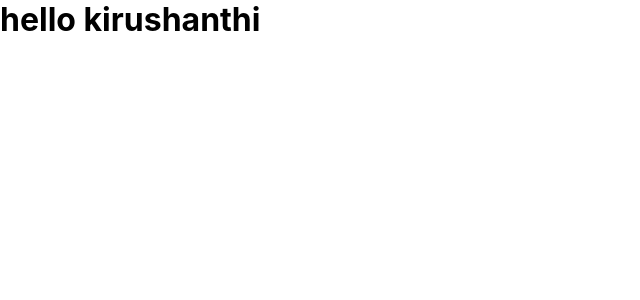
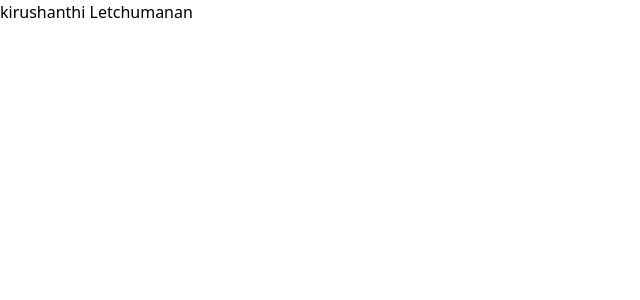
Before and after one commit to Kirushanthi26/portfolio, a React (Create React App) app: page / in a window 1280 px wide. Shown: the top 300 px of the page, without its empty margins (0-640 px from the left). Built offline with nearby package versions, Linux system fonts and the light colour scheme.

Commit message:
setup the Tailwind CSS

```diff
--- /dev/null
+++ b/craco.config.js
@@ -0,0 +1,11 @@
+// craco.config.js
+module.exports = {
+    style: {
+      postcss: {
+        plugins: [
+          require('tailwindcss'),
+          require('autoprefixer'),
+        ],
+      },
+    },
+  }
--- a/src/App.js
+++ b/src/App.js
@@ -3,7 +3,9 @@ import './App.css';
 function App() {
   return (
     <div className="App">
-      <h1>hello kirushanthi </h1>
+      <div className="md:container md:mx-auto">
+          <h1 className="">kirushanthi Letchumanan</h1>
+      </div>
     </div>
   );
 }
--- a/src/index.css
+++ b/src/index.css
@@ -1,13 +1,4 @@
-body {
-  margin: 0;
-  font-family: -apple-system, BlinkMacSystemFont, 'Segoe UI', 'Roboto', 'Oxygen',
-    'Ubuntu', 'Cantarell', 'Fira Sans', 'Droid Sans', 'Helvetica Neue',
-    sans-serif;
-  -webkit-font-smoothing: antialiased;
-  -moz-osx-font-smoothing: grayscale;
-}
-
-code {
-  font-family: source-code-pro, Menlo, Monaco, Consolas, 'Courier New',
-    monospace;
-}
+/* ./src/index.css */
+@tailwind base;
+@tailwind components;
+@tailwind utilities;
--- /dev/null
+++ b/tailwind.config.js
@@ -0,0 +1,11 @@
+module.exports = {
+  purge: ['./src/**/*.{js,jsx,ts,tsx}', './public/index.html'],
+  darkMode: false, // or 'media' or 'class'
+  theme: {
+    extend: {},
+  },
+  variants: {
+    extend: {},
+  },
+  plugins: [],
+}
```
Also changed, not shown: package.json (+9 -3 lines), 1 other file (tests, documents, lock files or other folders).
